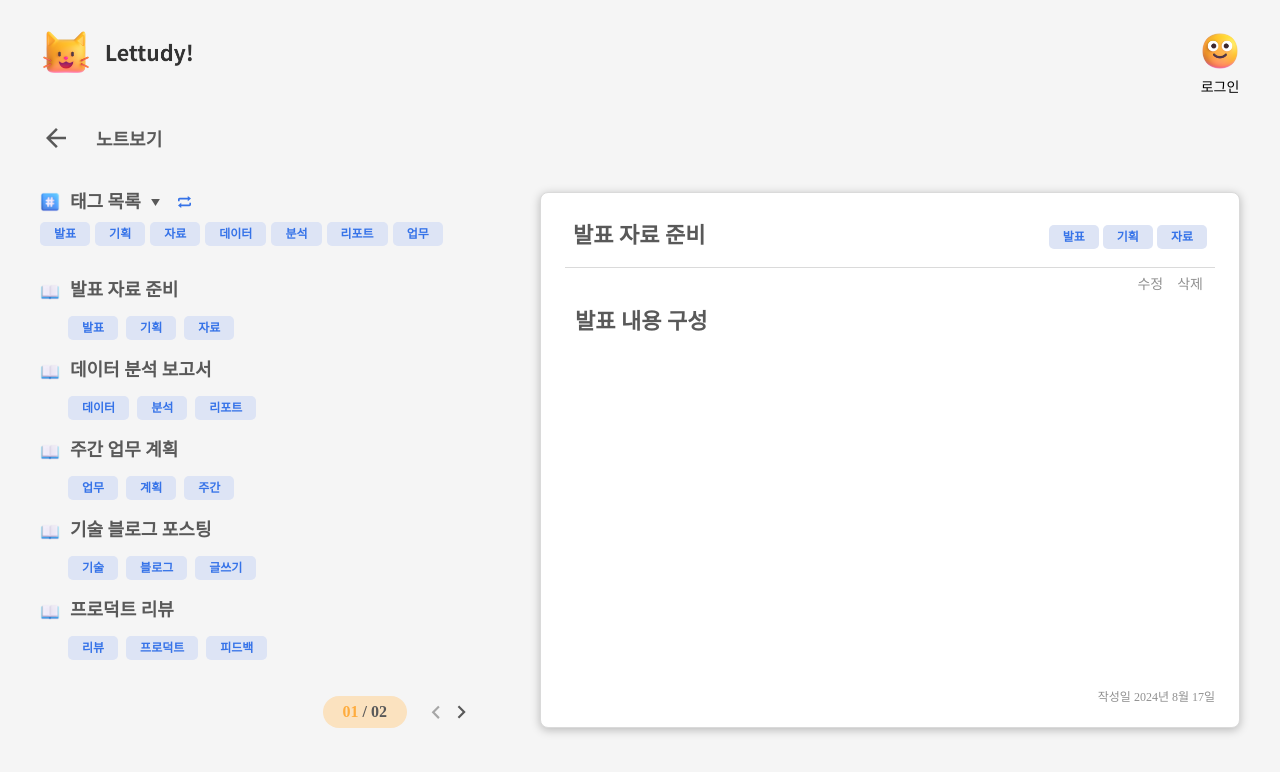
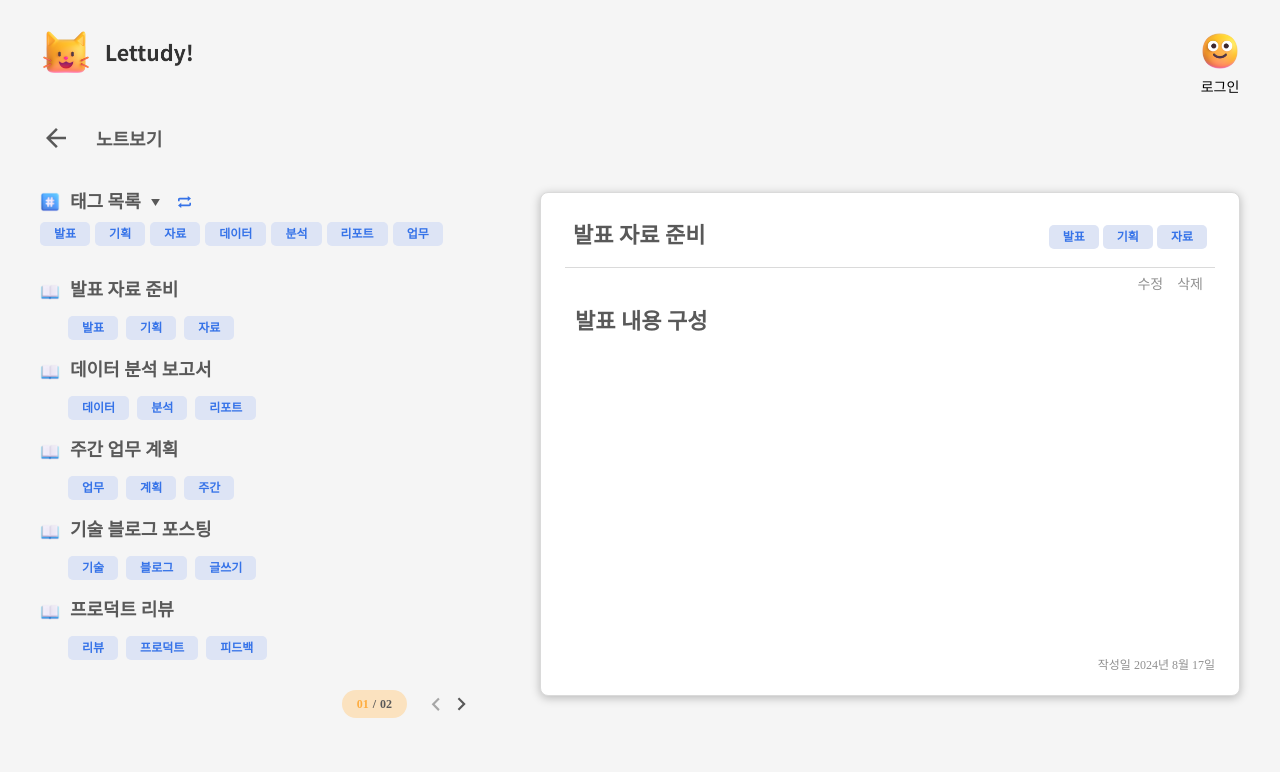
Before and after one commit to IIIIIFive/Lettudy_Client, a React (Vite) app: page /room/1/note in a window 1280 px wide. Shown: the top 772 px of the page. Built offline with nearby package versions, Linux system fonts and the light colour scheme; no server answers; a web font is replaced by a local one.

Commit message:
[Fix/#58] 전체 높이 수정

```diff
--- a/src/components/link/LinkList.tsx
+++ b/src/components/link/LinkList.tsx
@@ -45,7 +45,7 @@ const LinkListStyle = styled.div`
   width: 100%;
 
   .container {
-    height: 70vh;
+    height: 65vh;
     background: ${({ theme }) => theme.color_bgWhite};
     border-radius: 12px;
     box-shadow: 0 2px 10px rgba(0, 0, 0, 0.25);
--- a/src/components/note/NoteDetail.tsx
+++ b/src/components/note/NoteDetail.tsx
@@ -44,7 +44,7 @@ const NoteDetailStyle = styled.div`
   border-radius: 8px;
   padding: 24px;
   box-shadow: 0 2px 10px rgba(0, 0, 0, 0.25);
-  min-height: 67vh;
+  min-height: 63vh;
   display: flex;
   flex-direction: column;
   justify-content: space-between;
--- a/src/components/note/Pagination.tsx
+++ b/src/components/note/Pagination.tsx
@@ -64,9 +64,9 @@ const PaginationStyle = styled.div`
     display: flex;
     align-items: center;
     background-color: ${({ theme }) => theme.color_textLightOrange};
-    padding: 8px 20px;
+    padding: 8px 15px;
     border-radius: 20px;
-    font-size: ${({ theme }) => theme.fontSize_sm};
+    font-size: ${({ theme }) => theme.fontSize_xxs};
     font-weight: bold;
     margin-right: 16px;
 
--- a/src/pages/NoteView.tsx
+++ b/src/pages/NoteView.tsx
@@ -98,7 +98,7 @@ const NoteViewStyle = styled.div<{ showAllTags: boolean }>`
     position: relative;
 
     .list {
-      height: 67vh;
+      height: 62vh;
       display: flex;
       flex-direction: column;
       justify-content: space-between;
```
